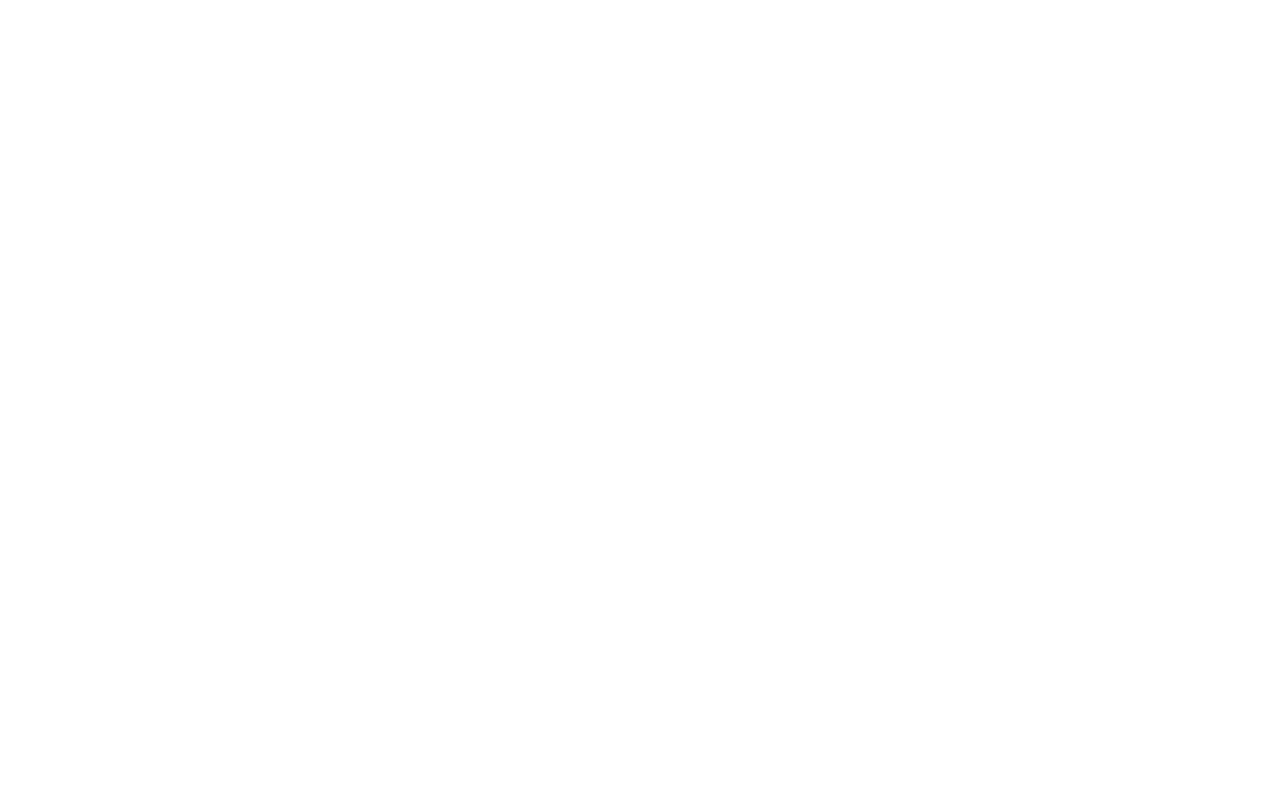
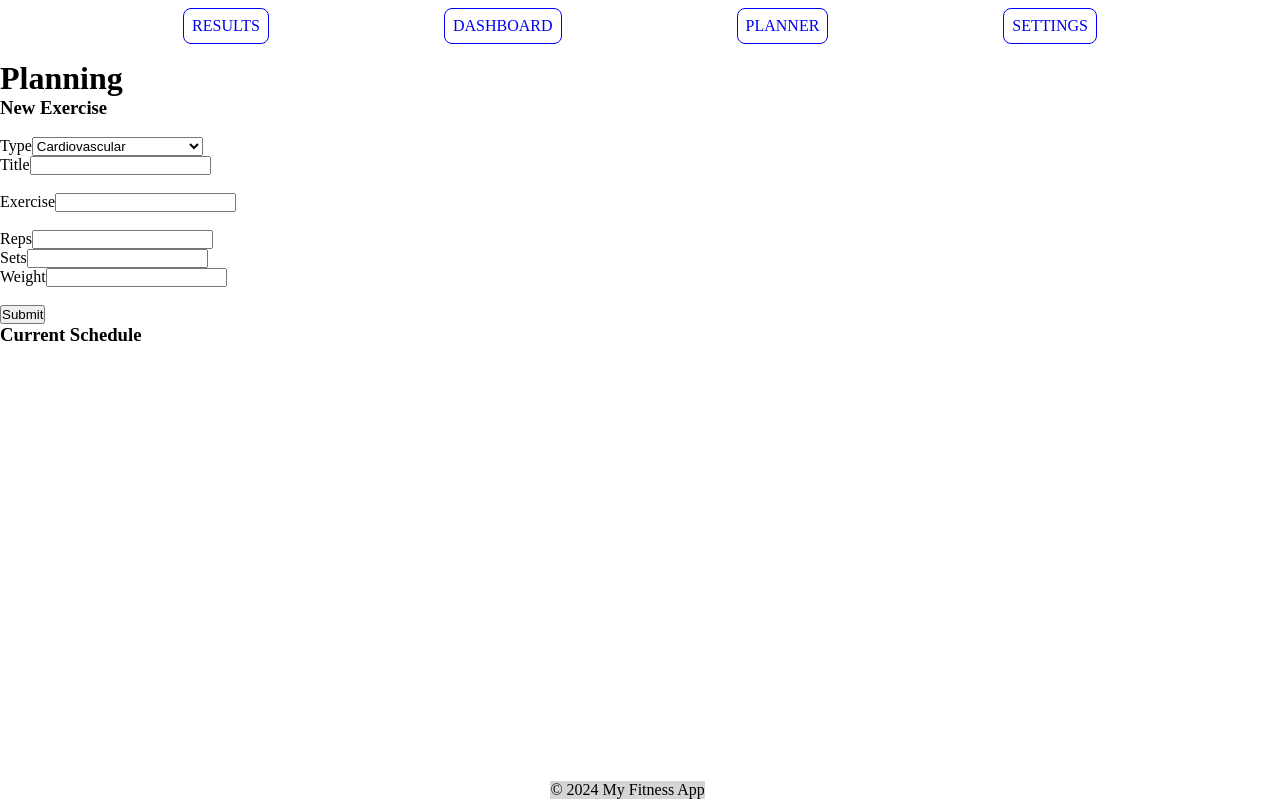
Before and after one commit to lukeschmit-dev/FitLogger, a React (Vite) app: page /Planner in a window 1280 px wide. Before the commit this address had no page. Built offline with nearby package versions, Linux system fonts and the light colour scheme.

Commit message:
Added Planner component

```diff
--- a/src/App.jsx
+++ b/src/App.jsx
@@ -9,16 +9,21 @@
 import Dashboard from "./pages/Dashboard";
 import Results from "./pages/Results";
 import Settings from "./pages/Settings";
+import Planner from "./pages/Planner"
+import { MeasurementProvider } from "./context/Measurements"
 
 function App() {
   return (
-    <div>
+    <MeasurementProvider>
+      <div>
         <Routes>
           <Route path="/Dashboard" element={<Dashboard />} />
           <Route path="/Results" element={<Results />} />
           <Route path="/Settings" element={<Settings />} />
+          <Route path="/Planner" element={<Planner />} />
         </Routes>
-    </div>
+      </div>
+    </MeasurementProvider>
   );
 }
 
--- a/src/components/EnterNewMax.jsx
+++ b/src/components/EnterNewMax.jsx
@@ -1,4 +1,6 @@
 import React from "react";
+import { useContext } from 'react';
+import {UnitCalc} from '../utils/unitCalc'
 
 const EnterNewMax = () => {
   return (
@@ -17,6 +19,7 @@
         <br></br>
         <label>Weight: </label>
         <input />
+        <label>{UnitCalc("weight")}</label>
         <br></br>
         <label>Reps: </label>
         <input />
--- a/src/components/Navbar.jsx
+++ b/src/components/Navbar.jsx
@@ -27,6 +27,15 @@
           return isActive ? { backgroundColor: "white" } : {};
         }}
         className="NavLink"
+        to="/Planner"
+      >
+        PLANNER
+      </NavLink>
+      <NavLink
+        style={({ isActive }) => {
+          return isActive ? { backgroundColor: "white" } : {};
+        }}
+        className="NavLink"
         to="/Settings"
       >
         SETTINGS
--- /dev/null
+++ b/src/context/Measurements.jsx
@@ -0,0 +1,20 @@
+import React, { createContext, useContext, useState } from 'react';
+
+
+export const measurementContext = createContext(null)
+
+
+
+export function MeasurementProvider({children}){
+    const [measurement, setMeasurement] = useState("Imperial") //default to freedom units
+    console.log("current measurement: ", measurement)
+    return (
+        <measurementContext.Provider value={{measurement, setMeasurement}}>
+            {children}
+        </measurementContext.Provider>
+    )
+}
+
+export function useMeasurement(){
+    return useContext(measurementContext)
+}
--- a/src/pages/Dashboard.jsx
+++ b/src/pages/Dashboard.jsx
@@ -4,6 +4,7 @@
 import TodaysLift from "../components/TodaysLift";
 import Navbar from "../components/Navbar";
 import Footer from "../components/Footer";
+
 
 
 const Dashboard = () => {
--- /dev/null
+++ b/src/pages/Planner.jsx
@@ -0,0 +1,124 @@
+import React, { useState } from "react";
+import Navbar from "../components/Navbar";
+import Footer from "../components/Footer"
+
+export default function Planner(){
+
+    const [chosenExer, setChosenExer] = useState("Weights")
+    const [inputDeets, setInputDeets] = useState({
+        exerType: "Custom",
+        title: "No Title",
+    })
+    const [nodeSpawnCont, setNodeSpawnCont] = useState([])
+    //use to plan specific parts days
+
+    function exerShowMenu(event){
+        setChosenExer(event.target.value)
+        updateInputDeets(event)
+    }
+
+    function updateInputDeets(event){
+        const {name, value} = event.target
+        setInputDeets((prev)=>({ //Important: prev is fixed react KW. always use prev and unpack it to ensure you get latest info!
+            ...prev,
+            [name]: value
+        }))
+        console.log("current inputDeets state:", inputDeets)
+    }
+
+    function nodeSpawn(){
+        console.log("pushing input deets to spawncont probably")
+        setNodeSpawnCont((prev)=>[
+            ...prev,
+            <div key={prev.length}><button>Edit</button><button>Remove</button>{createExerNode(inputDeets)}</div>
+        ])
+    }
+
+    function createExerNode(_obj){
+        /* const core = <><h3>{_obj.title}</h3><h3>{_obj.exerType}</h3></> */
+        return Object.entries(_obj).map(([k,v], i)=>{
+            if (k == "title" || k == "exerType"){
+                return <h3 key={i}>{v}</h3>
+            } else {
+                return <div key={i}>{k}: {v}</div>
+            }
+        })
+
+    }
+
+    function createInput(arr){
+        console.log("creating exercise setup, ", arr)
+        return arr.map((txt, i)=>{
+            if (txt == "Settings"){
+                return (
+                <div key={i}>
+                    <label htmlFor="exerSettings">{txt}</label>
+                    <select className={chosenExer} name="exerSettings" onChange={updateInputDeets}>
+                        <option>Till Failure</option>
+                        <option>Free Workout</option>
+                        <option>Dropsets (Linked)</option>
+                    </select>
+                </div>
+                )
+            } else {
+                return (
+                <div key={i}>
+                    <label className={chosenExer} htmlFor={txt}>{txt}</label>
+                    <input name={txt} onChange={updateInputDeets}/>
+                </div>
+                )
+            }
+        })
+    }
+
+    const availDetails = {
+        "Cardio": ["Minutes", "Level", "Settings"],
+        "Weights": ["Reps", "Sets", "Weight"],
+        "HIIT": ["Reps/Minutes", "Sets", "Weight(Optional)", "Settings"],
+        "Warmup": ["Reps/Minutes", "Sets", "Weight(Optional)", "Settings"],
+        "PR": ["Maximum Attempt", "Times"],
+        "Misc": ["Sets", "Reps", "Minutes", "Level", "Settings"],
+    }
+
+    return (
+        <>
+            <Navbar/>
+            <h1>Planning</h1>
+            <div className="PlannerPage1 style-bgCompo">
+                <h3>New Exercise</h3>
+                <br/>
+                <div id="exerContent">
+                    <label htmlFor="exerType">Type</label>
+                    <select name="exerType" id="exerType" default="Choose a Category" onChange={exerShowMenu}>
+                        <option value="Cardio">Cardiovascular</option>
+                        <option value="Weights">Weight Training</option>
+                        <option value="HIIT">High Intensity</option>
+                        <option value="Warmup">Warm-Up</option>
+                        <option value="PR">Personal Record Attempt</option>
+                        <option value="Misc">Other</option>
+                    </select>
+                    <div>
+                        <label htmlFor="title">Title</label>
+                        <input type="text" name="title" onChange={updateInputDeets}/>
+                    </div>
+                    <br/>
+                    <div>
+                        <label htmlFor="Exercise Name">Exercise</label>
+                        <input type="text" name="Exercise Name" onChange={updateInputDeets}/>
+                    </div>
+                </div>
+                <br/>
+                <div>
+                    {createInput(availDetails[chosenExer])}
+                </div>
+                <br/>
+                <button type="submit" id="submitPlan" onClick={nodeSpawn}>Submit</button>
+            </div>
+            <div className="PlannerPage2 style-bgCompo">
+                <h3>Current Schedule</h3>
+                <div id="scheduledExerList">{nodeSpawnCont}</div>
+            </div>
+            <Footer/>
+        </>
+    )
+}
--- a/src/pages/Settings.jsx
+++ b/src/pages/Settings.jsx
@@ -2,11 +2,20 @@
 import Navbar from "../components/Navbar";
 import Footer from "../components/Footer";
 
+import { useContext } from 'react';
+import { measurementContext } from '../context/Measurements'
+
 const Settings = () => {
+  const {measurement, setMeasurement} = useContext(measurementContext);
+  function handleClick(){
+    setMeasurement(measurement=="Imperial"?"Metric":"Imperial")
+    console.log("switched to: ", measurement)
+  }
+
   return (
     <div className="SettingsPage">
       <Navbar/>
-      Settings page
+      <button onClick={handleClick}>Unit System: {measurement}</button>
       <Footer/>
     </div>
   )
--- /dev/null
+++ b/src/utils/unitCalc.jsx
@@ -0,0 +1,27 @@
+import React, {useContext} from 'react'
+import { useMeasurement } from '../context/Measurements'
+
+export function UnitCalc(_type){
+    const measurement = useMeasurement().measurement;
+    let type;
+    console.log("detected measurement - ", measurement)
+
+    switch (_type) {
+        case "weight":
+          type = measurement === "Imperial" ? "lbs" : "kg";
+          break;
+        case "dist":
+          type = measurement === "Imperial" ? "miles" : "km";
+          break;
+        case "distSmall":
+          type = measurement === "Imperial" ? "in" : "cm";
+          break;
+        case "liquid":
+          type = measurement === "Imperial" ? "gal" : "l";
+          break;
+        default:
+          type = measurement === "Imperial" ? "unknown" : "unknown";
+      }
+
+    return type
+  }
```
